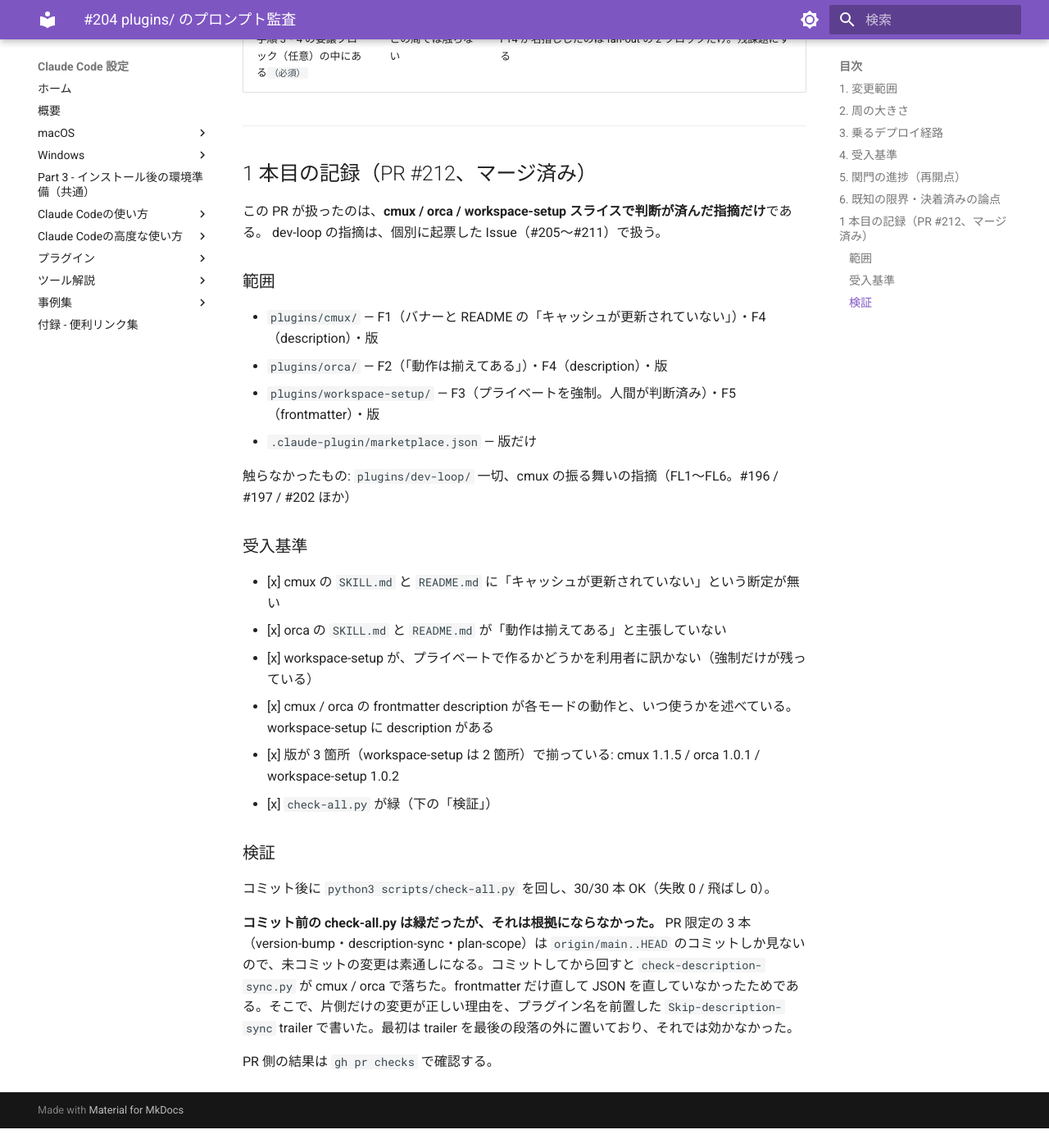
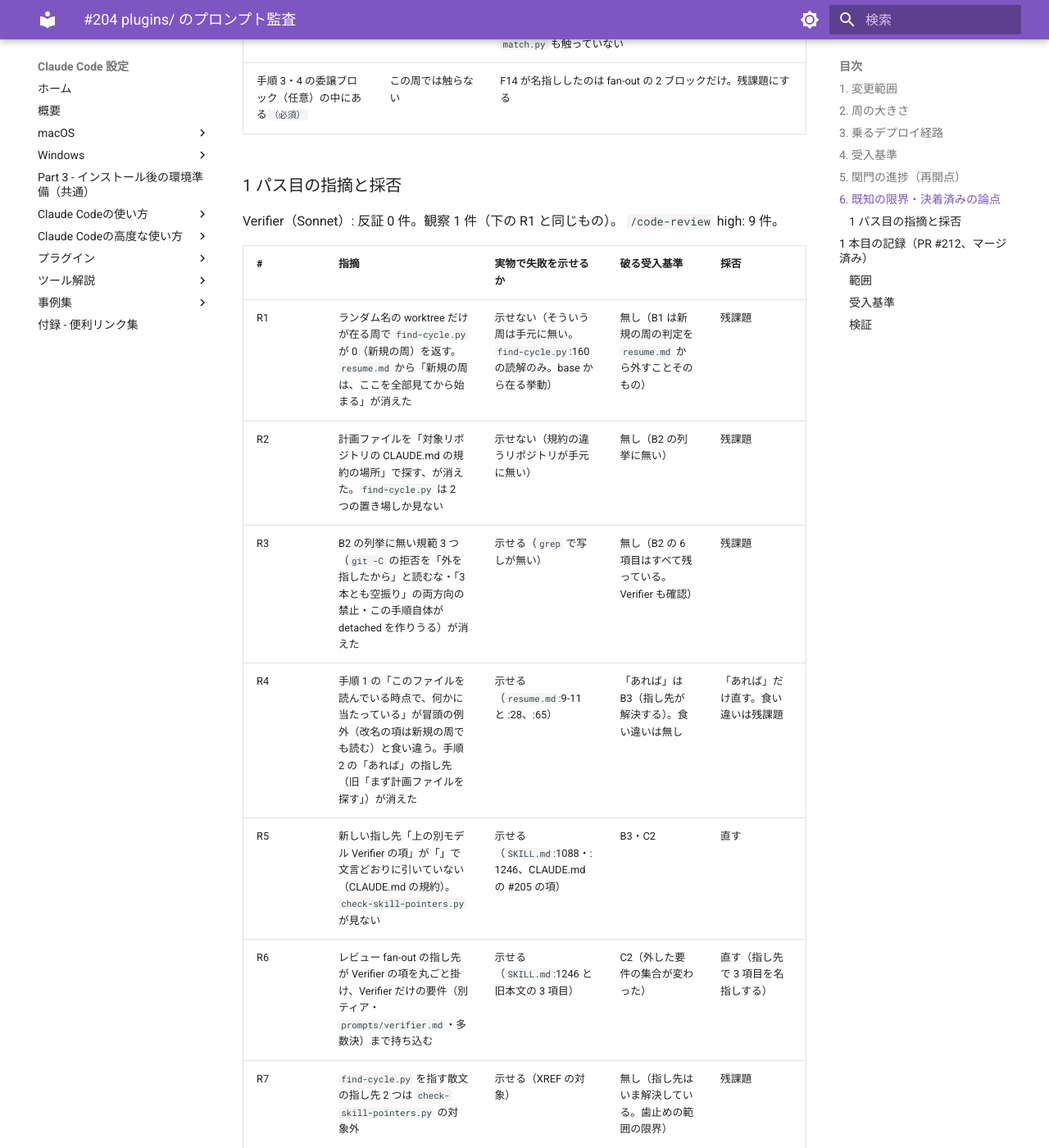
Before and after one commit to hdknr/claude-code-setup, an MkDocs documentation site: the page built from docs/plans/issue-204.md, in a window 1280 px wide and 1400 px high, scrolled down 4001 px. Shown: the whole window at 82% size. Built offline with MkDocs 1.6.1 and Material for MkDocs 9.7.7, drawn with Linux system fonts in a browser that asks for light colours; before the commit the page ends 5377 px from its top, so only the background shows below that; some of the changed text lies outside the part shown.

Commit message:
fix(dev-loop): #204 の 1 パス目の指摘を反映する（R4・R5・R6・R8）
- fan-out の 2 ブロックの指し先を「別モデル Verifier（牽制）」と文言どおりに引き、
  掛かる要件を 3 つに名指しする（Verifier だけの要件を持ち込まない）
- 多観点化のブロックに残っていた欠票の必須要件を、上の項への指し先に置き換える
- resume.md 手順 2 の「あれば」の指し先を明示する

Refs #204

Co-Authored-By: Claude Opus 5.5 <noreply@anthropic.com>

```diff
--- a/docs/plans/issue-204.md
+++ b/docs/plans/issue-204.md
@@ -65,7 +65,7 @@ main へのマージ → GitHub Pages（`docs/` の生成ブロックが変わ
 
 - **周の在り処**: ブランチ `issue/204-audit-flags`、worktree `/Users/hdknr/Projects/hdknr/claude-code-setup/.claude/worktrees/issue-204`、起点 `53d06c3`、base の参照 `origin/main`、base の SHA `53d06c35b1c94561dae32203f20adf57f03d43fa`
 - 実装: 完了（コミット済み）。`check-all.py` は 33 本中 32 本 OK、落ちたのは base から落ちている `test-tab-match.py` の 1 本だけ（下の 6）
-- 関門: 未着手（次は手順 5 の Verifier 1 パス目）
+- 関門: 1 パス目の Verifier（反証 0 件）と `/code-review`（指摘 9 件。採否は 6 の表）を通した。指摘対応 4 件（R4 の一部・R5・R6・R8）を実施中。次は手順 5 の当て直しと `/code-review` 2 パス目
 - 割り目（手順 4）: 提案した → **人間が「ここで割る」を選んだ**（2026-10-14）。再開は上の worktree の中で `/clear` → `/dev-loop:dev-loop 204`
 - 反証・差し戻し: なし
 - 交絡: 実験なし
@@ -79,6 +79,23 @@ main へのマージ → GitHub Pages（`docs/` の生成ブロックが変わ
 | F14 を案 A と案 B のどちらにするか | 案 A | 人間の判断（同上） |
 | `test-tab-match.py` が落ちる | この周の失敗ではない（触らない） | base の `53d06c3` の main CI（run 38484185853）が同じステップ「orca・cmux のタブ一致規則のテスト（#202）」で failure。この周は orca／cmux も `scripts/test-tab-match.py` も触っていない |
 | 手順 3・4 の委譲ブロック（任意）の中にある`（必須）` | この周では触らない | F14 が名指ししたのは fan-out の 2 ブロックだけ。残課題にする |
+
+### 1 パス目の指摘と採否
+
+Verifier（Sonnet）: 反証 0 件。観察 1 件（下の R1 と同じもの）。
+`/code-review` high: 9 件。
+
+| # | 指摘 | 実物で失敗を示せるか | 破る受入基準 | 採否 |
+| --- | --- | --- | --- | --- |
+| R1 | ランダム名の worktree だけが在る周で `find-cycle.py` が 0（新規の周）を返す。`resume.md` から「新規の周は、ここを全部見てから始まる」が消えた | 示せない（そういう周は手元に無い。`find-cycle.py`:160 の読解のみ。base から在る挙動） | 無し（B1 は新規の周の判定を `resume.md` から外すことそのもの） | 残課題 |
+| R2 | 計画ファイルを「対象リポジトリの CLAUDE.md の規約の場所」で探す、が消えた。`find-cycle.py` は 2 つの置き場しか見ない | 示せない（規約の違うリポジトリが手元に無い） | 無し（B2 の列挙に無い） | 残課題 |
+| R3 | B2 の列挙に無い規範 3 つ（`git -C` の拒否を「外を指したから」と読むな・「3 本とも空振り」の両方向の禁止・この手順自体が detached を作りうる）が消えた | 示せる（`grep` で写しが無い） | 無し（B2 の 6 項目はすべて残っている。Verifier も確認） | 残課題 |
+| R4 | 手順 1 の「このファイルを読んでいる時点で、何かに当たっている」が冒頭の例外（改名の項は新規の周でも読む）と食い違う。手順 2 の「あれば」の指し先（旧「まず計画ファイルを探す」）が消えた | 示せる（`resume.md`:9-11 と :28、:65） | 「あれば」は B3（指し先が解決する）。食い違いは無し | 「あれば」だけ直す。食い違いは残課題 |
+| R5 | 新しい指し先「上の別モデル Verifier の項」が「」で文言どおりに引いていない（CLAUDE.md の規約）。`check-skill-pointers.py` が見ない | 示せる（`SKILL.md`:1088・:1246、CLAUDE.md の #205 の項） | B3・C2 | 直す |
+| R6 | レビュー fan-out の指し先が Verifier の項を丸ごと掛け、Verifier だけの要件（別ティア・`prompts/verifier.md`・多数決）まで持ち込む | 示せる（`SKILL.md`:1246 と旧本文の 3 項目） | C2（外した要件の集合が変わった） | 直す（指し先で 3 項目を名指しする） |
+| R7 | `find-cycle.py` を指す散文の指し先 2 つは `check-skill-pointers.py` の対象外 | 示せる（XREF の対象） | 無し（指し先はいま解決している。歯止めの範囲の限界） | 残課題 |
+| R8 | 任意ブロック「検証を多観点化する」に欠票の必須要件の本文が残っている | 示せる（`SKILL.md`:1091） | C1 | 直す（上の「Verifier が報告を返さなかったら」の項を指す） |
+| R9 | 手順 1 が冒頭の文言を繰り返す。「2 本以上」が `SKILL.md`:213-216 と重複 | 示せる | 無し | 残課題 |
 
 ---
 
```
Also changed, not shown: docs/plugins/dev-loop-design.md (+3 -3 lines), plugins/dev-loop/skills/dev-loop/SKILL.md (+5 -4 lines), plugins/dev-loop/skills/dev-loop/references/resume.md (+1 -1 lines).
